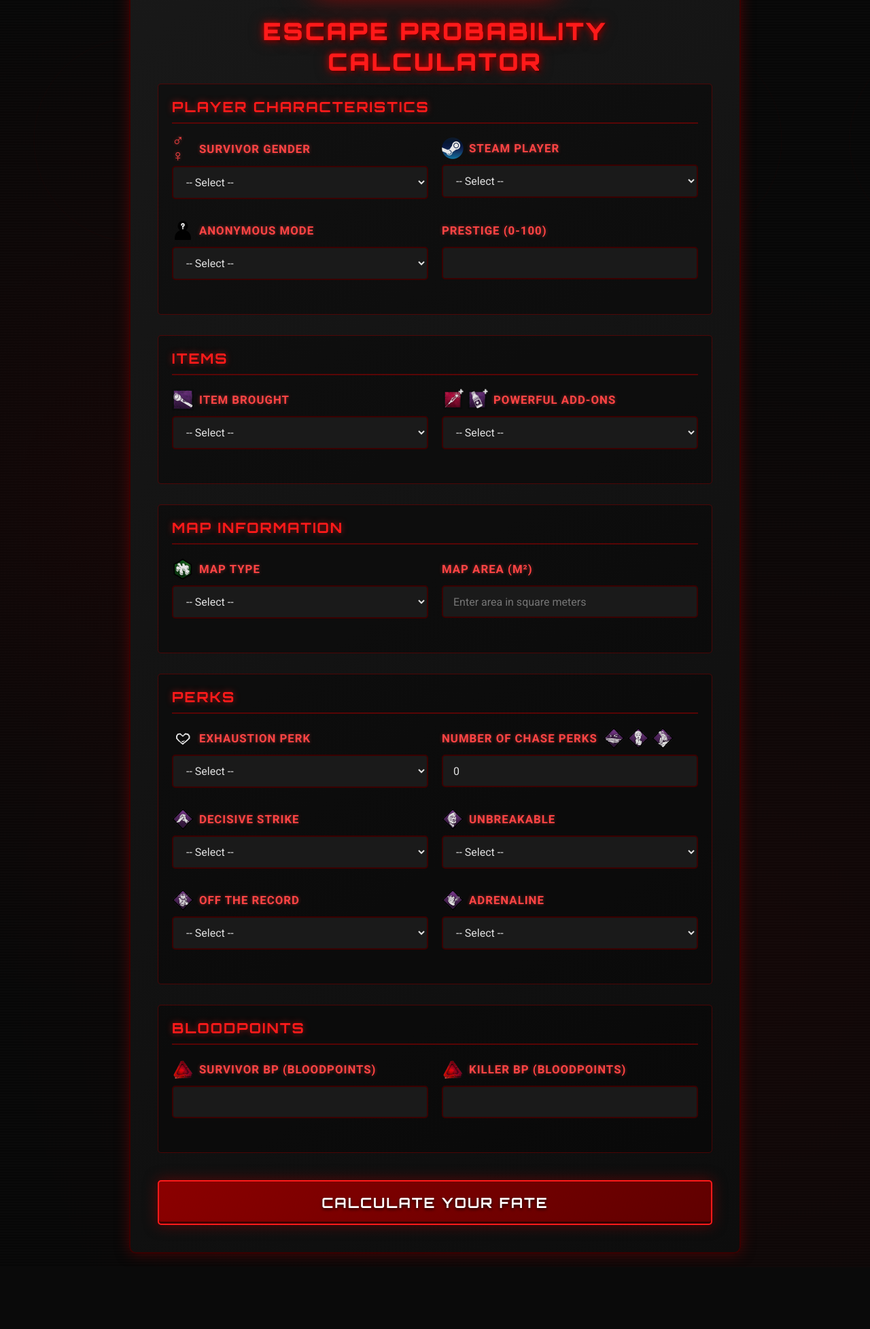
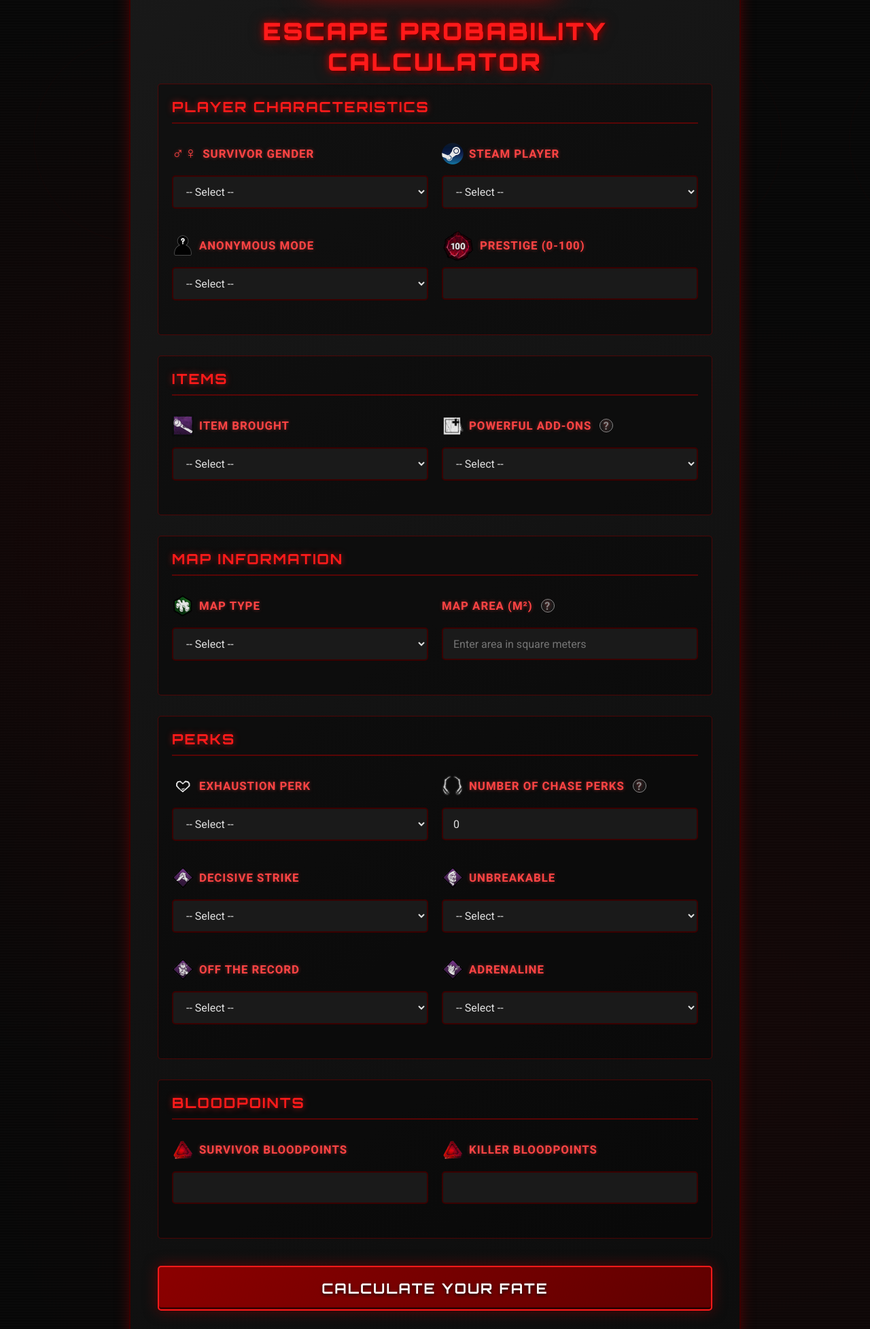
Before and after one commit to nhorton06/DBDPrediction, a Flask app: page / in a window 1280 px wide. Shown: the part 394-2349 px from the top of the page at 68% size. Before the commit the page ends 2250 px from the top, so only its background shows below. Run offline with Flask 3, Linux system fonts and the light colour scheme.

Commit message:
Add UI improvements: tooltips, new icons, Fog Vial item, and display text updates

```diff
--- a/src/app.py
+++ b/src/app.py
@@ -104,7 +104,7 @@
 
     # Items (one-hot encode)
     item = data.get('item', 'None')
-    items = ['Firecracker', 'Flashlight', 'Key', 'Map', 'Medkit', 'Toolbox', 'None']
+    items = ['Firecracker', 'Flashlight', 'Fog Vial', 'Key', 'Map', 'Medkit', 'Toolbox', 'None']
     for item_name in items:
         col_name = f'Brought_{item_name}'
         if col_name in model_info.get('feature_names', []):
--- a/templates/index.html
+++ b/templates/index.html
@@ -142,7 +142,7 @@
             align-items: center;
             gap: 8px;
             margin-bottom: 8px;
-            min-height: 32px;
+            min-height: 48px;
             color: #ff4444;
             font-weight: 700;
             font-size: 1.05em;
@@ -159,6 +159,15 @@
             opacity: 0.9;
         }
 
+        label .prestige-icon {
+            width: 48px;
+            height: 48px;
+            object-fit: contain;
+            flex-shrink: 0;
+            opacity: 0.9;
+            align-self: center;
+        }
+
         label .icon-group {
             display: inline-flex;
             align-items: center;
@@ -173,7 +182,7 @@
         label .gender-symbol {
             font-size: 1.4em;
             font-weight: bold;
-            width: 32px;
+            width: auto;
             height: 32px;
             display: inline-flex;
             align-items: center;
@@ -182,6 +191,89 @@
             line-height: 1;
             vertical-align: middle;
             margin-bottom: 2px;
+            gap: 4px;
+        }
+
+        .info-icon {
+            position: relative;
+            display: inline-flex;
+            align-items: center;
+            justify-content: center;
+            width: 20px;
+            height: 20px;
+            margin-left: 4px;
+            cursor: help;
+            color: #888;
+            font-size: 16px;
+            font-weight: bold;
+            border: 1px solid #888;
+            border-radius: 50%;
+            background: rgba(136, 136, 136, 0.1);
+            transition: all 0.2s;
+        }
+
+        .info-icon:hover {
+            color: #ff4444;
+            border-color: #ff4444;
+            background: rgba(255, 68, 68, 0.1);
+        }
+
+        .info-icon .tooltip {
+            visibility: hidden;
+            opacity: 0;
+            position: absolute;
+            bottom: 125%;
+            left: 50%;
+            transform: translateX(-50%);
+            background-color: #1a1a1a;
+            color: #e0e0e0;
+            text-align: left;
+            padding: 12px;
+            border-radius: 6px;
+            border: 2px solid #8b0000;
+            box-shadow: 0 0 20px rgba(139, 0, 0, 0.5);
+            white-space: normal;
+            width: 280px;
+            z-index: 1000;
+            font-size: 0.9em;
+            font-weight: normal;
+            text-transform: none;
+            letter-spacing: normal;
+            line-height: 1.5;
+            transition: opacity 0.3s, visibility 0.3s;
+            pointer-events: none;
+        }
+
+        .info-icon .tooltip.wide {
+            width: 400px;
+            max-width: 90vw;
+        }
+
+        .info-icon .tooltip::after {
+            content: "";
+            position: absolute;
+            top: 100%;
+            left: 50%;
+            transform: translateX(-50%);
+            border: 6px solid transparent;
+            border-top-color: #8b0000;
+        }
+
+        .info-icon:hover .tooltip,
+        .info-icon .tooltip:hover {
+            visibility: visible;
+            opacity: 1;
+            pointer-events: auto;
+        }
+
+        .info-icon .tooltip a {
+            color: #ff4444;
+            text-decoration: underline;
+            word-break: break-all;
+        }
+
+        .info-icon .tooltip a:hover {
+            color: #ff6666;
         }
 
         select, input[type="number"] {
@@ -473,7 +565,7 @@
                 <div class="form-row">
                     <div class="form-group">
                         <label for="survivor_gender">
-                            <span class="gender-symbol">♂ ♀</span>
+                            <span class="gender-symbol">♂♀</span>
                             Survivor Gender
                         </label>
                         <select id="survivor_gender" name="survivor_gender" required>
@@ -510,7 +602,10 @@
                     </div>
 
                     <div class="form-group">
-                        <label for="prestige">Prestige (0-100)</label>
+                        <label for="prestige">
+                            <img src="/assets/prestige.png" alt="Prestige" class="prestige-icon">
+                            Prestige (0-100)
+                        </label>
                         <input type="number" id="prestige" name="prestige" min="0" max="100" required>
                     </div>
                 </div>
@@ -529,9 +624,10 @@
                             <option value="">-- Select --</option>
                             <option value="Firecracker">Firecracker</option>
                             <option value="Flashlight">Flashlight</option>
+                            <option value="Fog Vial">Fog Vial</option>
                             <option value="Key">Key</option>
                             <option value="Map">Map</option>
-                            <option value="Medkit">Medkit</option>
+                            <option value="Medkit">Med-Kit</option>
                             <option value="Toolbox">Toolbox</option>
                             <option value="None">None</option>
                         </select>
@@ -539,11 +635,17 @@
 
                     <div class="form-group">
                         <label for="powerful_add_ons">
-                            <span class="icon-group">
-                                <img src="/assets/syringe.png" alt="Syringe" class="icon">
-                                <img src="/assets/styptic.png" alt="Styptic" class="icon">
+                            <img src="/assets/addons.png" alt="Add-ons" class="icon">
+                            Powerful Add-ons
+                            <span class="info-icon">?
+                                <span class="tooltip">
+                                    • Styptic Agent<br>
+                                    • Anti-Hemorrhagic Syringe<br>
+                                    • Gel Dressings<br>
+                                    • Refined Serum<br>
+                                    • Brand New Part
+                                </span>
                             </span>
-                            Powerful Add-ons
                         </label>
                         <select id="powerful_add_ons" name="powerful_add_ons" required>
                             <option value="">-- Select --</option>
@@ -571,7 +673,14 @@
                     </div>
 
                     <div class="form-group">
-                        <label for="map_area">Map Area (m²)</label>
+                        <label for="map_area">
+                            Map Area (m²)
+                            <span class="info-icon">?
+                                <span class="tooltip wide">
+                                    See for exact areas: <a href="https://deadbydaylight.fandom.com/wiki/Realms" target="_blank">https://deadbydaylight.fandom.com/wiki/Realms</a>
+                                </span>
+                            </span>
+                        </label>
                         <input type="number" id="map_area" name="map_area" min="0" step="0.01" placeholder="Enter area in square meters" required>
                     </div>
                 </div>
@@ -595,7 +704,7 @@
                             <option value="Dead Hard">Dead Hard</option>
                             <option value="Lithe">Lithe</option>
                             <option value="Overcome">Overcome</option>
-                            <option value="DHBL">DHBL</option>
+                            <option value="DHBL">Dead Hard & Balanced Landing</option>
                             <option value="Balanced Landing">Balanced Landing</option>
                             <option value="Background Player">Background Player</option>
                             <option value="Head On">Head On</option>
@@ -604,14 +713,17 @@
 
                     <div class="form-group">
                         <label for="chase_perks">
+                            <img src="/assets/chase.png" alt="Chase Perks" class="icon">
                             Number of Chase Perks
-                            <span class="icon-group">
-                                <img src="/assets/windows.png" alt="Windows" class="icon">
-                                <img src="/assets/resilience.png" alt="Resilience" class="icon">
-                                <img src="/assets/finesse.png" alt="Finesse" class="icon">
+                            <span class="info-icon">?
+                                <span class="tooltip">
+                                    • Windows of Opportunity<br>
+                                    • Resilience<br>
+                                    • Finesse
+                                </span>
                             </span>
                         </label>
-                        <input type="number" id="chase_perks" name="chase_perks" min="0" max="3" value="0" required>
+                        <input type="number" id="chase_perks" name="chase_perks" min="0" max="3" value="0" placeholder="0-3" required>
                     </div>
                 </div>
 
@@ -676,7 +788,7 @@
                     <div class="form-group">
                         <label for="survivor_bp">
                             <img src="/assets/bloodpoints.png" alt="Bloodpoints" class="icon">
-                            Survivor BP (Bloodpoints)
+                            Survivor Bloodpoints
                         </label>
                         <input type="number" id="survivor_bp" name="survivor_bp" min="0" required>
                     </div>
@@ -684,7 +796,7 @@
                     <div class="form-group">
                         <label for="killer_bp">
                             <img src="/assets/bloodpoints.png" alt="Bloodpoints" class="icon">
-                            Killer BP (Bloodpoints)
+                            Killer Bloodpoints
                         </label>
                         <input type="number" id="killer_bp" name="killer_bp" min="0" required>
                     </div>
```
Also changed, not shown: assets/addons.png (added), assets/anonymous.png, assets/chase.png (added), assets/prestige.png (added).
